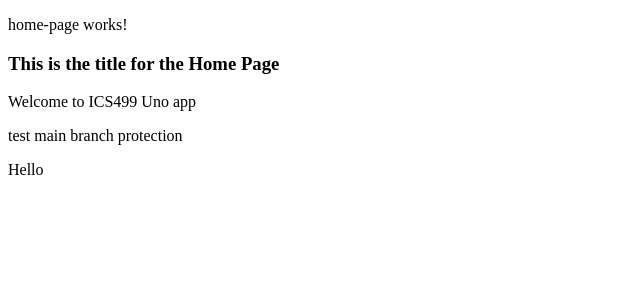
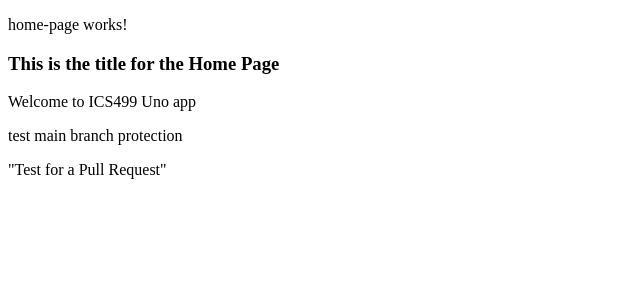
Before and after one commit to MetroSCK04/ics499_uno_frontend, an Angular app in the folder uno_frontend/: page / in a window 1280 px wide. Shown: the top 300 px of the page, without its empty margins (0-640 px from the left). Built offline with nearby package versions, Linux system fonts and the light colour scheme.

Commit message:
Test Pull Request

```diff
--- a/uno_frontend/src/app/home-page/home-page.component.html
+++ b/uno_frontend/src/app/home-page/home-page.component.html
@@ -2,4 +2,4 @@
 <h3>{{HomePageTitle}}</h3>
 <p> Welcome to ICS499 Uno app </p>
 <p> test main branch protection </p>
-<p>Hello</p>
+<p>"Test for a Pull Request"</p>
```
